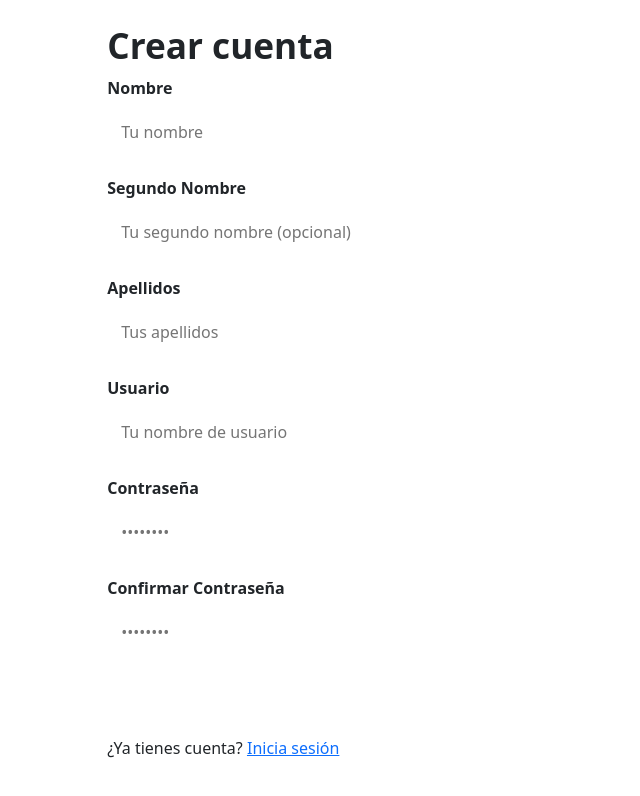
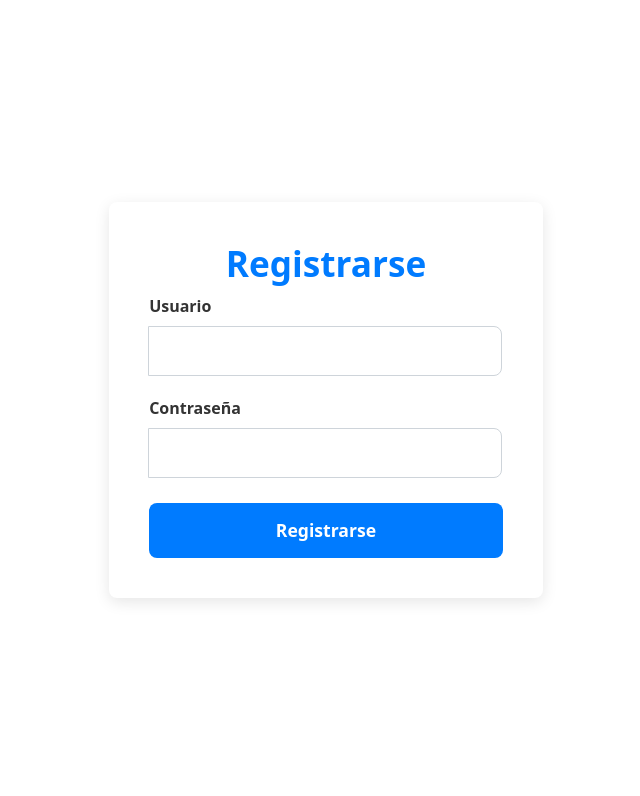
Before and after one commit to 2100679b/proyect, a Vue app in the folder frontend/: page /register in a window 1280 px wide. Shown: the top 796 px of the page, without its empty margins (314-954 px from the left). Built offline with nearby package versions, Linux system fonts and the light colour scheme.

Commit message:
Cuarta versión del proyecto

```diff
--- a/frontend/src/components/sesion/register.vue
+++ b/frontend/src/components/sesion/register.vue
@@ -1,183 +1,82 @@
 <template>
   <div class="register-container">
-    <div class="register-card">
-      <h2 class="form-title">Crear cuenta</h2>
-
-      <form @submit.prevent="submitForm" class="register-form">
+    <div class="form-card">
+      <h2 class="form-title">Registrarse</h2>
+      <form @submit.prevent="handleRegister">
         <div class="input-group">
-          <label for="nombre">Nombre</label>
+          <label for="username">Usuario</label>
           <input
-            v-model="form.nombre"
+            id="username"
+            v-model="form.username"
             type="text"
-            id="nombre"
             required
-            placeholder="Tu nombre"
-          />
-        </div>
-
-        <div class="input-group">
-          <label for="segundo_nombre">Segundo Nombre</label>
-          <input
-            v-model="form.segundo_nombre"
-            type="text"
-            id="segundo_nombre"
-            placeholder="Tu segundo nombre (opcional)"
-          />
-        </div>
-
-        <div class="input-group">
-          <label for="apellidos">Apellidos</label>
-          <input
-            v-model="form.apellidos"
-            type="text"
-            id="apellidos"
-            required
-            placeholder="Tus apellidos"
-          />
-        </div>
-
-        <div class="input-group">
-          <label for="usuario">Usuario</label>
-          <input
-            v-model="form.usuario"
-            type="text"
-            id="usuario"
-            required
-            placeholder="Tu nombre de usuario"
+            autocomplete="username"
           />
         </div>
 
         <div class="input-group">
           <label for="password">Contraseña</label>
           <input
+            id="password"
             v-model="form.password"
             type="password"
-            id="password"
             required
-            placeholder="••••••••"
-          />
-        </div>
-
-        <div class="input-group">
-          <label for="confirmPassword">Confirmar Contraseña</label>
-          <input
-            v-model="form.confirmPassword"
-            type="password"
-            id="confirmPassword"
-            required
-            placeholder="••••••••"
+            autocomplete="new-password"
           />
         </div>
 
         <button
           type="submit"
-          :disabled="isLoading || !isFormValid"
           class="submit-btn"
-          :class="{ 'is-loading': isLoading }"
+          :disabled="isLoading"
         >
           <span v-if="isLoading" class="spinner"></span>
-          <span class="btn-text">
-            {{ isLoading ? 'Registrando...' : 'Registrarse' }}
-          </span>
+          Registrarse
         </button>
       </form>
 
-      <p class="form-footer">
-        ¿Ya tienes cuenta?
-        <a href="#" @click.prevent="goToLogin">Inicia sesión</a>
+      <p v-if="message" :class="{'app-message': true, 'success': success, 'error': !success}">
+        {{ message }}
       </p>
-
-      <transition name="fade">
-        <div v-if="message" :class="['form-message', messageType]">
-          {{ message }}
-        </div>
-      </transition>
     </div>
   </div>
 </template>
 
 <script>
+import axios from 'axios';
+
 export default {
   data() {
     return {
       form: {
-        nombre: '',
-        segundo_nombre: '',
-        apellidos: '',
-        usuario: '',
+        username: '',
         password: '',
-        confirmPassword: ''
       },
       isLoading: false,
       message: '',
-      messageType: '' // 'success' o 'error'
+      success: false,
     };
   },
-  computed: {
-    isFormValid() {
-      return (
-        this.form.nombre.trim() &&
-        this.form.apellidos.trim() &&
-        this.form.usuario.trim() &&
-        this.form.password &&
-        this.form.password === this.form.confirmPassword
-      );
-    }
-  },
   methods: {
-    async submitForm() {
-      if (!this.isFormValid) return;
-
+    async handleRegister() {
       this.isLoading = true;
       this.message = '';
-      this.messageType = '';
-
-      const backendUrl = import.meta.env.VITE_BACKEND_URL || 'http://localhost:5000';
-
       try {
-        const response = await fetch(`${backendUrl}/api/auth/register`, {
-          method: 'POST',
-          headers: {
-            'Content-Type': 'application/json'
-          },
-          body: JSON.stringify({
-            nombre: this.form.nombre,
-            segundo_nombre: this.form.segundo_nombre,
-            apellidos: this.form.apellidos,
-            usuario: this.form.usuario,
-            contrasena: this.form.password
-          })
-        });
-
-        const data = await response.json();
-
-        if (response.ok) {
-          this.message = 'Usuario registrado con éxito';
-          this.messageType = 'success';
-          // Limpiar formulario
-          this.form.nombre = '';
-          this.form.segundo_nombre = '';
-          this.form.apellidos = '';
-          this.form.usuario = '';
-          this.form.password = '';
-          this.form.confirmPassword = '';
-        } else {
-          this.message = data.error || 'Error al registrar usuario';
-          this.messageType = 'error';
-        }
+        const response = await axios.post('https://sensational-mermaid-833fd9.netlify.app/login', this.form);
+        this.message = 'Usuario registrado con éxito';
+        this.success = true;
+        // Limpiar formulario si quieres
+        this.form.username = '';
+        this.form.password = '';
       } catch (error) {
-        this.message = 'Error de conexión con el servidor';
-        this.messageType = 'error';
+        this.message = error.response?.data?.message || 'Error al registrar usuario';
+        this.success = false;
       } finally {
         this.isLoading = false;
       }
     },
-
-    goToLogin() {
-      this.$emit('switch-view', 'login');
-    }
-  }
+  },
 };
 </script>
 
-<style src="./register.css" scoped></style>
+<style src="./register.css"></style>
```
